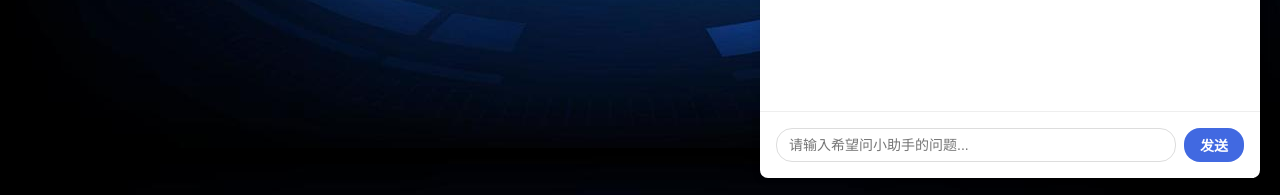
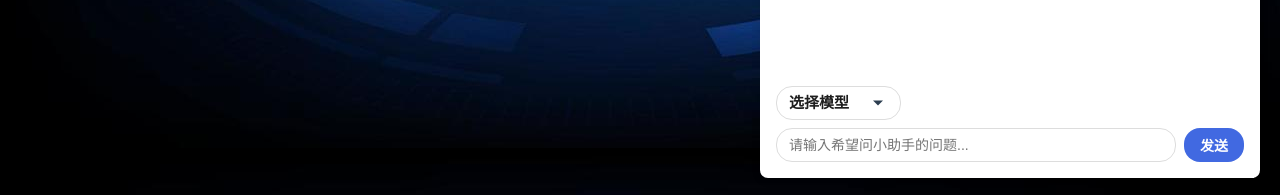
Before and after one commit to 1-211250191/software_security_fronted, a Vue app in the folder VulSystem/: page /login in a window 1280 px wide. Both pictures are taken after a click on the element 1235 px from the left and 755 px from the top of the page. Shown: the part 602-797 px from the top of the page. Built offline with nearby package versions, Linux system fonts and the light colour scheme; the HTML template or start-up script is replaced by a standard one.

Commit message:
feat: llm assistant

```diff
--- a/VulSystem/src/components/LLMHelper/LLMHelperBody.vue
+++ b/VulSystem/src/components/LLMHelper/LLMHelperBody.vue
@@ -1,5 +1,5 @@
 <template>
-  <div class="chat-frame">
+  <div class="chat-frame" >
 
     <div class="chat-header">
       <h1>安全小助手</h1>
@@ -36,6 +36,23 @@
     </div>
 
     <!-- input -->
+    <div class="input-container">
+      <div class="model-selector">
+        <div class="model-selector-button" @click="showModelSelector = !showModelSelector" >
+          <span>{{selectedModel == '' ? '选择模型':selectedModel}}</span>
+          <div class="model-selector-icon" :class="showModelSelector ? 'open' : ''">
+            <svg xmlns="http://www.w3.org/2000/svg" viewBox="0 0 24 24" class="assistant-icon">
+              <path d="M12 15l-6-6h12z" fill="currentColor"/>
+            </svg>
+          </div>
+
+        </div>
+        <div class="model-selector-options" v-show="showModelSelector">
+          <div v-for="option in modelOptions" :key="option.value" class="model-selector-option" @click="selectedModel = option.value; showModelSelector = false">
+            {{ option.label }}
+          </div>
+        </div>
+      </div>
       <div class="input-area">
         <input
           v-model="inputMessage"
@@ -46,11 +63,14 @@
         <button class="send-button" @click="sendMessage">发送</button>
       </div>
     </div>
+
+  </div>
 </template>
 
 <script setup lang="ts">
-import { ref } from 'vue'
+import {ref} from 'vue'
 import {Orange} from "@element-plus/icons-vue";
+import {queryLLM} from "@/components/LLMHelper/apis.ts";
 
 interface Message {
   content: string
@@ -71,6 +91,22 @@ const messages = ref<Message[]>([
     timestamp: Date.now()
   }
 ])
+const modelOptions = [
+  {
+    value: 'qwen',
+    label: 'qwen'
+  },
+  {
+    value: 'DeepSeek',
+    label: 'DeepSeek'
+  },
+  {
+    value: 'Llama',
+    label: 'Llama'
+  }
+]
+const selectedModel = ref('')
+const showModelSelector = ref(false)
 
 const sendMessage = () => {
   if (!inputMessage.value.trim()) return
@@ -82,27 +118,46 @@ const sendMessage = () => {
   }
 
   messages.value.push(newMessage)
+
+  // simulate assistant response
+  // setTimeout(() => {
+  //   const assistantResponse: Message = {
+  //     content: '我很乐意帮助您解决问题，请详细描述您遇到的情况。',
+  //     isAssistant: true,
+  //     timestamp: Date.now()
+  //   }
+  //   messages.value.push(assistantResponse)
+  // }, 1000)
+
+  // query assistant response
+  queryLLM(inputMessage.value, selectedModel.value == '选择模型' ? '':selectedModel.value).then((res) => {
+    console.log(res.data)
+    if(res.data.code !== 200) {
+      const assistantResponse: Message = {
+        content: '服务器繁忙，请稍后再试。',
+        isAssistant: true,
+        timestamp: Date.now()
+      }
+      messages.value.push(assistantResponse)
+      return
+    }
+    const assistantResponse: Message = {
+      content: res.data.obj.answer,
+      isAssistant: true,
+      timestamp: Date.now()
+    }
+    messages.value.push(assistantResponse)
+  })
+
+  // clear input
   inputMessage.value = ''
 
   //store only the last 10 messages
   if (messages.value.length > 10) {
     messages.value.shift()
   }
-
-  // simulate assistant response
-  setTimeout(() => {
-    const assistantResponse: Message = {
-      content: '我很乐意帮助您解决问题，请详细描述您遇到的情况。',
-      isAssistant: true,
-      timestamp: Date.now()
-    }
-    messages.value.push(assistantResponse)
-  }, 1000)
 }
 
-const closeChat = () => {
-  console.log('关闭聊天')
-}
 </script>
 
 <style scoped>
@@ -221,11 +276,93 @@ const closeChat = () => {
   color: #333;
 }
 
+.model-selector {
+  position: relative;
+  margin-left: 16px;
+  width: 125px;
+}
+
+.model-selector-button{
+  padding: 4px 12px;
+  border: 1px solid #ddd;
+  border-radius: 16px;
+  cursor: pointer;
+  display: flex;
+  flex-direction: row;
+  justify-content: space-between;
+  align-items: center;
+
+  span{
+    font-weight: bold;
+    color: #1e1e1e;
+  }
+
+  .model-selector-icon{
+    width: 20px;
+    height: 20px;
+    fill: #1e1e1e;
+    transition: transform 0.4s;
+  }
+
+  .model-selector-icon.open {
+    transform: rotate(180deg);
+  }
+}
+
+.model-selector-button:hover {
+  background-color: #f5f5f5;
+  color: #3a3a3a;
+  transition: all 0.4s;
+}
+
+.model-selector-options {
+  width: 100%;
+  position: absolute;
+  bottom: 100%;
+  right: 0;
+  background-color: white;
+  border: 1px solid #ddd;
+  border-radius: 8px;
+  box-shadow: 0 2px 10px rgba(0, 0, 0, 0.1);
+  z-index: 1;
+  animation: slide-down 0.4s;
+}
+
+@keyframes slide-down {
+  from {
+    opacity: 0;
+    transform: translateY(10px);
+  }
+  to {
+    opacity: 1;
+    transform: translateY(0);
+  }
+}
+
+.model-selector-option {
+  padding: 4px 12px;
+  cursor: pointer;
+  border-radius: 8px;
+  font-size: 14px;
+  color: grey;
+  transition: background-color 0.4s;
+}
+
+.model-selector-option:hover {
+  background-color: #f5f5f5;
+}
+
+.input-container{
+  display: flex;
+  flex-direction: column;
+  padding: 16px 0;
+  gap: 8px;
+}
+
 .input-area {
   display: flex;
   gap: 8px;
-  padding: 16px;
-  border-top: 1px solid #eee;
+  padding: 0 16px;
 }
 
 .input-area input {
--- /dev/null
+++ b/VulSystem/src/components/LLMHelper/apis.ts
@@ -0,0 +1,10 @@
+import axios from '@/utils/request';
+
+export const queryLLM = (query: string, model?: string) => {
+  return axios.get(`/openai/common`, {
+    params: {
+      query,
+      model,
+    },
+  });
+}
```
Lines whose indentation alone changed are shown as unchanged.
